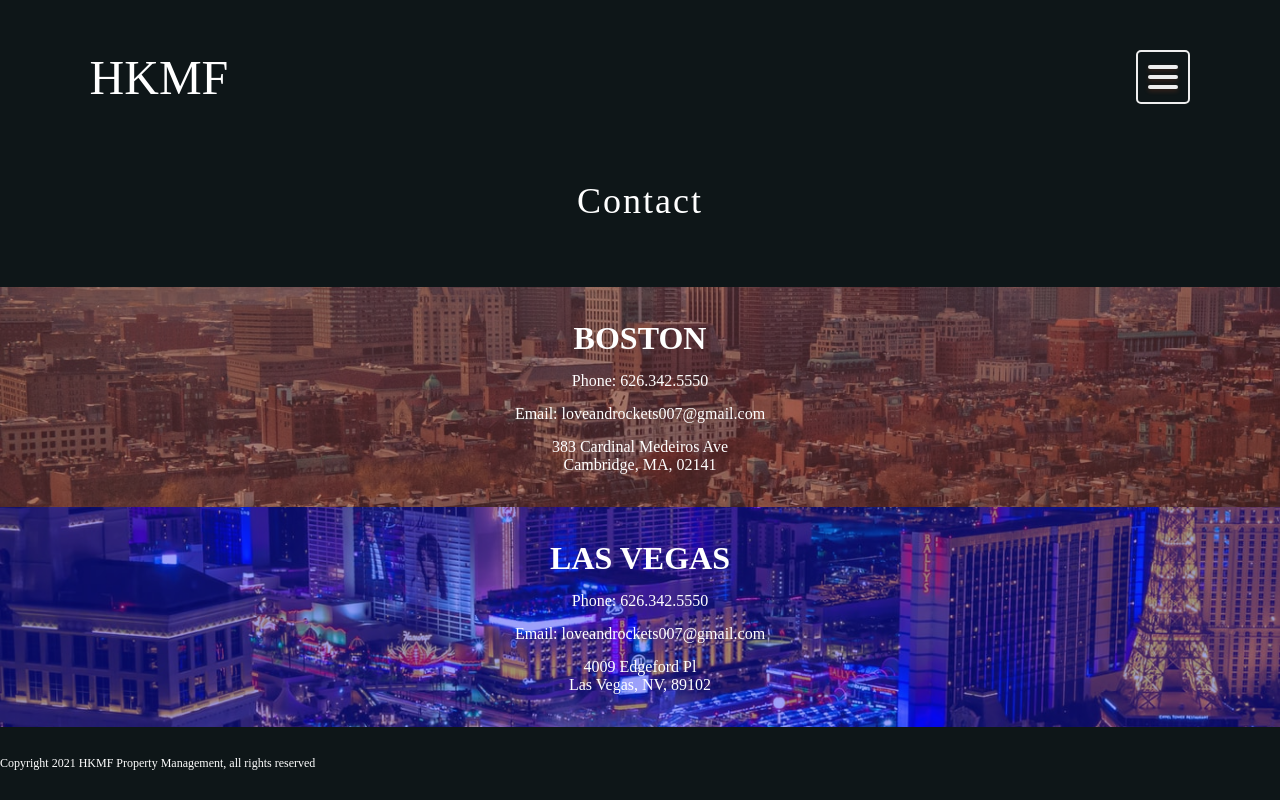
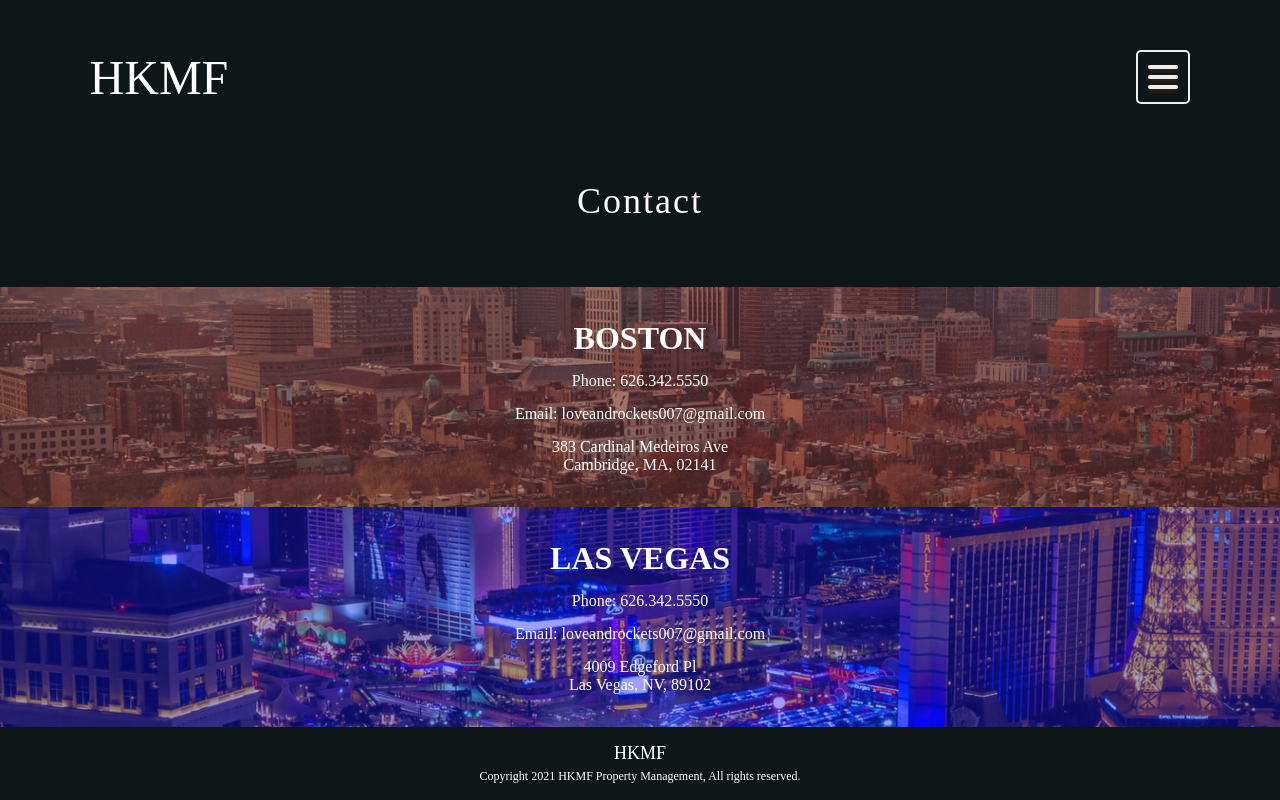
Before and after one commit to joshuakerndev/hkmf-property-management, a React (Create React App) app: page /contact in a window 1280 px wide. Built offline with nearby package versions, Linux system fonts and the light colour scheme.

Commit message:
Minor change to contact page bottom margin

```diff
--- a/src/Components/ContactPage/ContactPage.jsx
+++ b/src/Components/ContactPage/ContactPage.jsx
@@ -39,7 +39,10 @@ const ContactPage = () => {
                 </div>
             </div>
             <div className="ContactPageBottomMargin">
-                Copyright 2021 HKMF Property Management, all rights reserved
+                <p>
+                    HKMF
+                </p>
+                Copyright 2021 HKMF Property Management, All rights reserved.
             </div>
         </div>
     )
--- a/src/Components/ContactPage/ContactPage.scss
+++ b/src/Components/ContactPage/ContactPage.scss
@@ -106,6 +106,13 @@
     width: 100%;
     color: white;
     display: flex;
+    flex-direction: column;
     align-items: center;
+    justify-content: center;
     font-size: 12px;
+
+    p {
+        font-size: 18px;
+        padding-bottom: 5px;
+    }
 }
```
